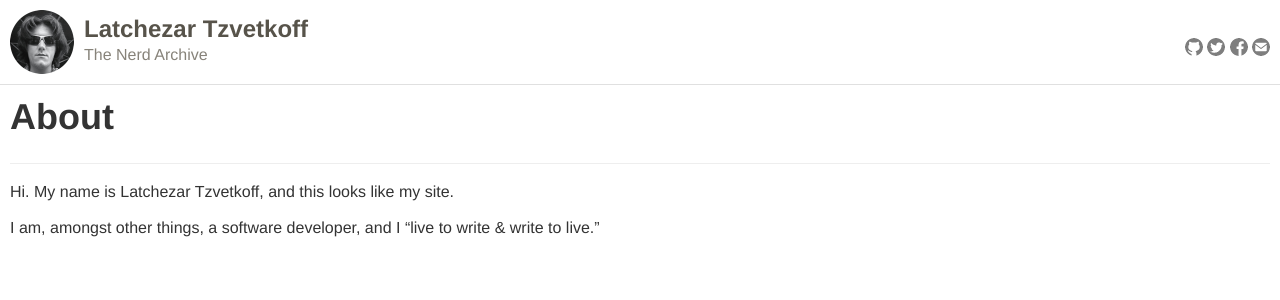
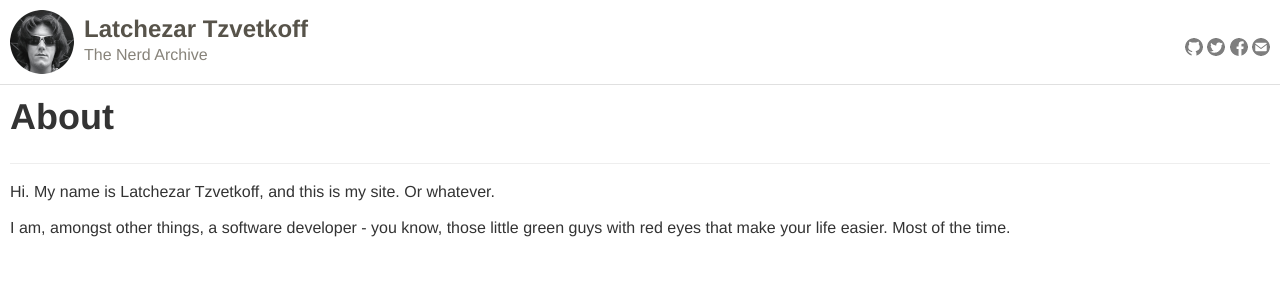
Before and after one commit to tzvetkoff/tzvetkoff.github.io, a Jekyll site: the page built from about.html, in a window 1280 px wide. Shown: the top 300 px of the page. Built offline with Jekyll 4.4.1, drawn with Linux system fonts in a browser that asks for light colours.

Commit message:
add mysqldumptab to projects list

```diff
--- a/about.html
+++ b/about.html
@@ -3,5 +3,5 @@
 layout: page
 ---
 
-<p>Hi. My name is Latchezar Tzvetkoff, and this looks like my site.</p>
-<p>I am, amongst other things, a software developer, and I <q>live to write &amp; write to live.</q></p>
+<p>Hi. My name is Latchezar Tzvetkoff, and this is my site. Or whatever.</p>
+<p>I am, amongst other things, a software developer - you know, those little green guys with red eyes that make your life easier. Most of the time.</p>
--- a/projects.html
+++ b/projects.html
@@ -3,7 +3,7 @@
 layout: page
 ---
 
-<p>An [<em>incomplete</em>] list of some more or less interesting projects of mine</p>
+<p>An [<em>incomplete</em>] list of some more or less interesting projects of mine.</p>
 
 <ul class="posts">
   <li>
@@ -27,4 +27,8 @@
     <a href="https://github.com/tzvetkoff/im2a">im2a</a>
     <p>An image to ASCII converter, made for 256-color terminals.</p>
   </li>
+  <li>
+    <a href="https://github.com/tzvetkoff/mysqldumptab">mysqldumptab</a>
+    <p>Dump MySQL tables to CSV.</p>
+  </li>
 </ul>
```
Also changed, not shown: 1 other file.
